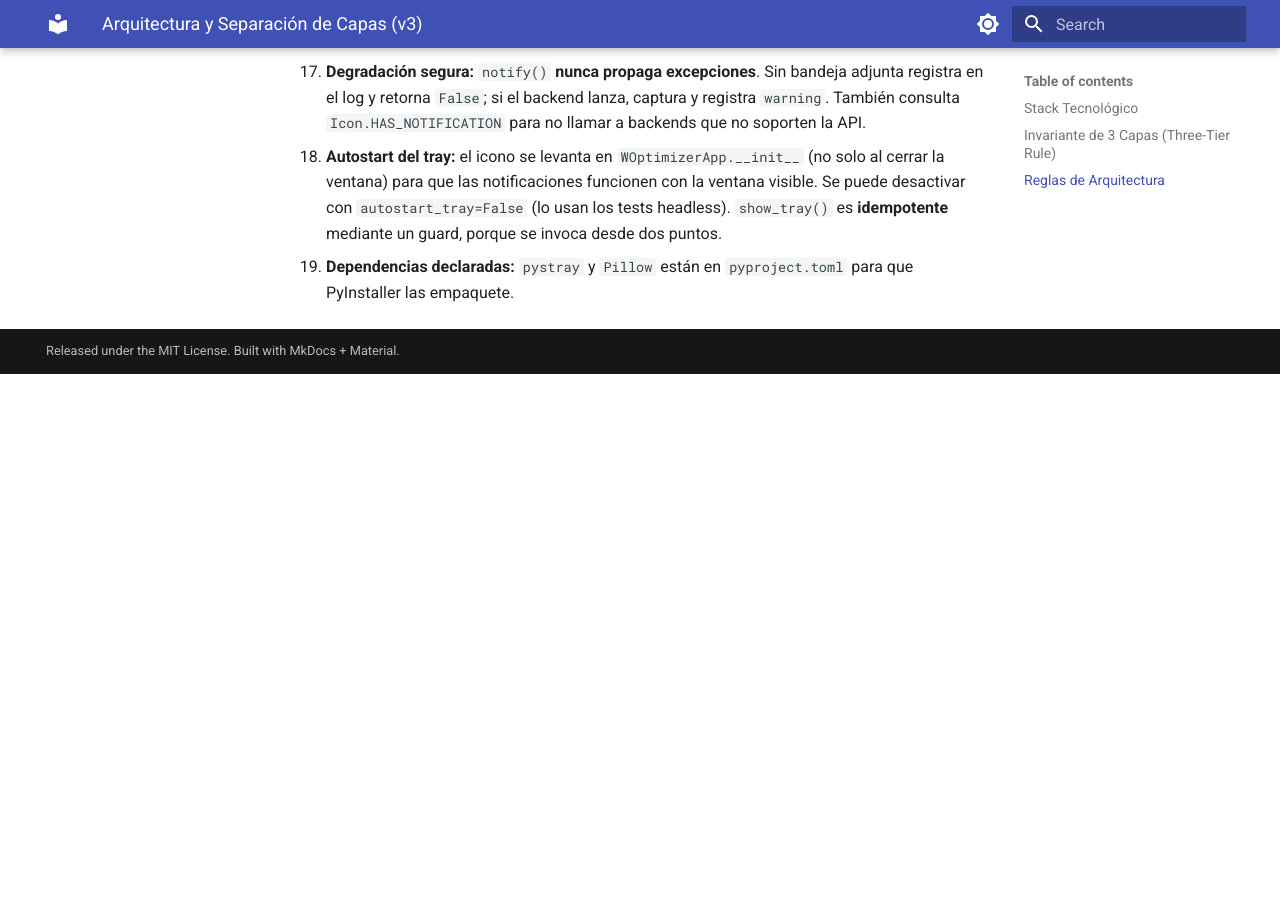
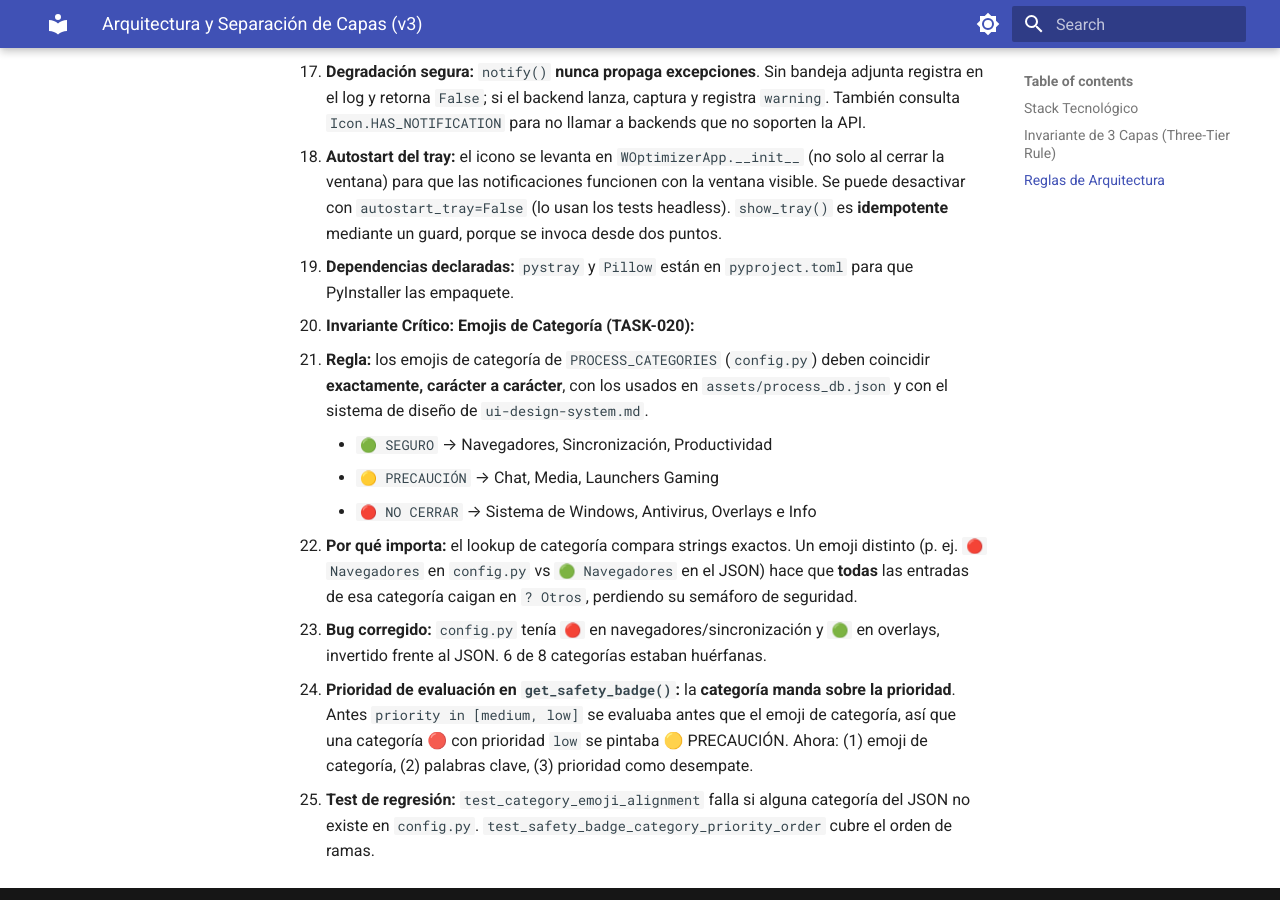
Before and after one commit to carcheky/woptimizer, an MkDocs documentation site: the page built from docs/ai/architecture.md, in a window 1280 px wide and 900 px high, scrolled down 2128 px. Built offline with MkDocs 1.6.1 and Material for MkDocs 9.7.7, drawn with Linux system fonts in a browser that asks for light colours; before the commit the page ends 2502 px from its top, so only the background shows below that.

Commit message:
docs(pipeline): ciclo 9 completado - fix categorias critico + DB 48 entradas

```diff
--- a/docs/ai/architecture.md
+++ b/docs/ai/architecture.md
@@ -50,3 +50,12 @@
    - **Degradación segura:** `notify()` **nunca propaga excepciones**. Sin bandeja adjunta registra en el log y retorna `False`; si el backend lanza, captura y registra `warning`. También consulta `Icon.HAS_NOTIFICATION` para no llamar a backends que no soporten la API.
    - **Autostart del tray:** el icono se levanta en `WOptimizerApp.__init__` (no solo al cerrar la ventana) para que las notificaciones funcionen con la ventana visible. Se puede desactivar con `autostart_tray=False` (lo usan los tests headless). `show_tray()` es **idempotente** mediante un guard, porque se invoca desde dos puntos.
    - **Dependencias declaradas:** `pystray` y `Pillow` están en `pyproject.toml` para que PyInstaller las empaquete.
+9. **Invariante Crítico: Emojis de Categoría (TASK-020):**
+   - **Regla:** los emojis de categoría de `PROCESS_CATEGORIES` (`config.py`) deben coincidir **exactamente, carácter a carácter**, con los usados en `assets/process_db.json` y con el sistema de diseño de `ui-design-system.md`.
+     - `🟢 SEGURO` → Navegadores, Sincronización, Productividad
+     - `🟡 PRECAUCIÓN` → Chat, Media, Launchers Gaming
+     - `🔴 NO CERRAR` → Sistema de Windows, Antivirus, Overlays e Info
+   - **Por qué importa:** el lookup de categoría compara strings exactos. Un emoji distinto (p. ej. `🔴 Navegadores` en `config.py` vs `🟢 Navegadores` en el JSON) hace que **todas** las entradas de esa categoría caigan en `? Otros`, perdiendo su semáforo de seguridad.
+   - **Bug corregido:** `config.py` tenía `🔴` en navegadores/sincronización y `🟢` en overlays, invertido frente al JSON. 6 de 8 categorías estaban huérfanas.
+   - **Prioridad de evaluación en `get_safety_badge()`:** la **categoría manda sobre la prioridad**. Antes `priority in [medium, low]` se evaluaba antes que el emoji de categoría, así que una categoría 🔴 con prioridad `low` se pintaba 🟡 PRECAUCIÓN. Ahora: (1) emoji de categoría, (2) palabras clave, (3) prioridad como desempate.
+   - **Test de regresión:** `test_category_emoji_alignment` falla si alguna categoría del JSON no existe en `config.py`. `test_safety_badge_category_priority_order` cubre el orden de ramas.
```
Also changed, not shown: .taskmaster/tasks.md (+1 -1 lines), STATUS.md (+11 -10 lines), 2 other files.
